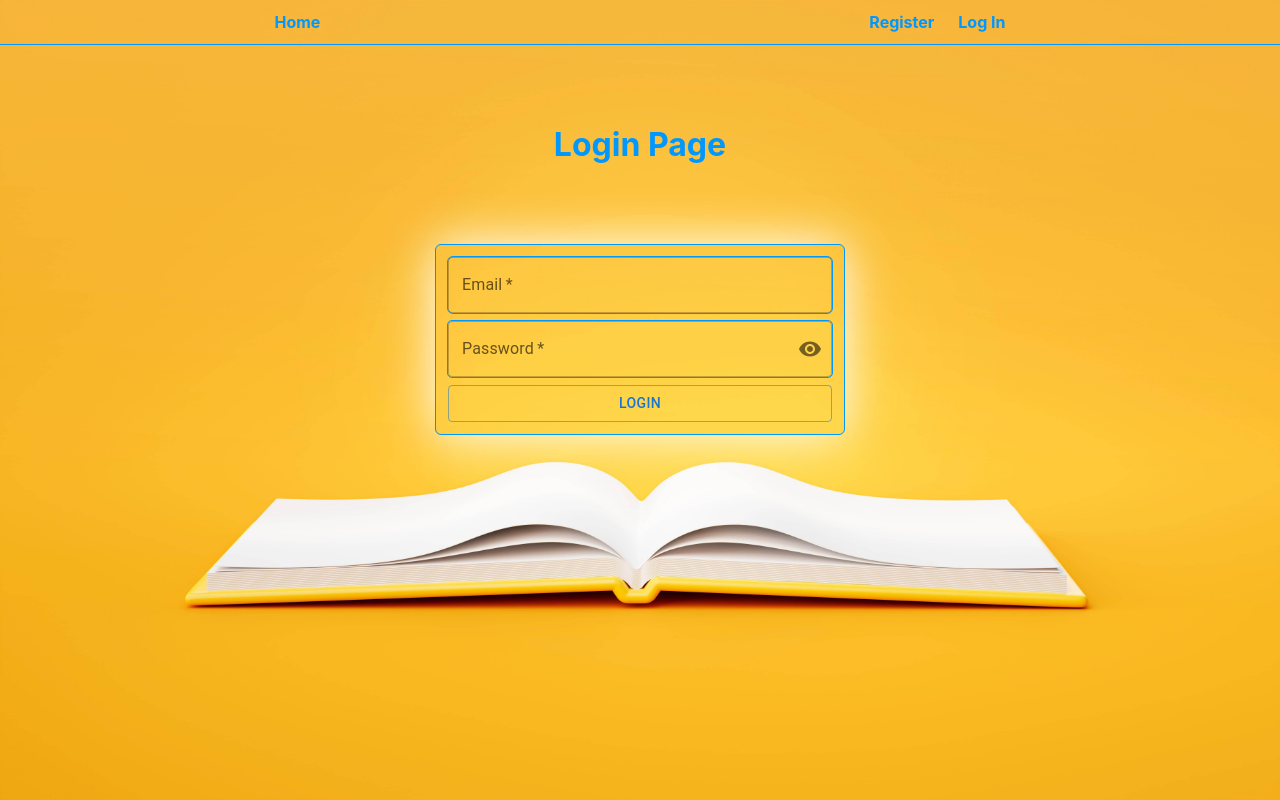
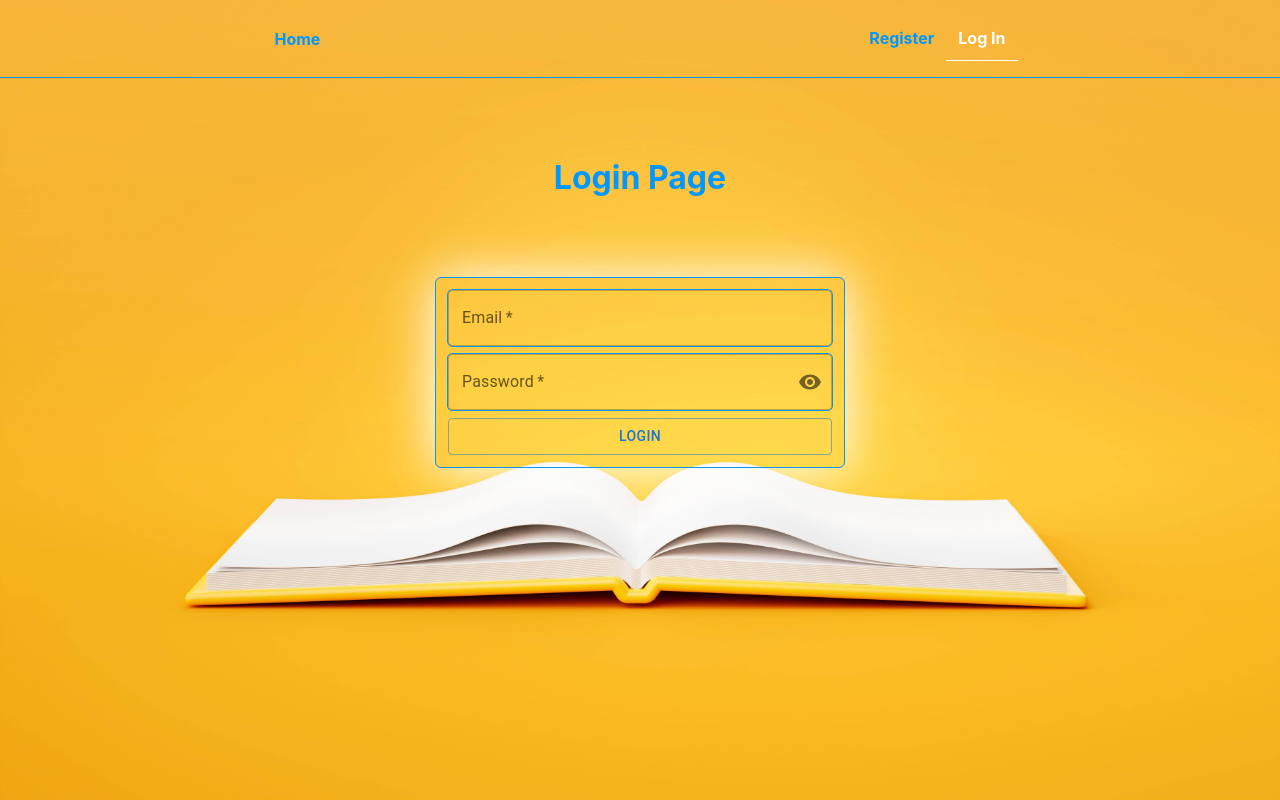
Before and after one commit to Volodymyr-Benkovskyy/goit-react-hw-08-phonebook-swagger, a React (Create React App) app: page /login in a window 1280 px wide. Built offline with nearby package versions, Linux system fonts and the light colour scheme.

Commit message:
adding a class of isActive

```diff
--- a/src/components/App/App.jsx
+++ b/src/components/App/App.jsx
@@ -44,3 +44,7 @@ const App = () => {
 };
 
 export default App;
+
+
+
+// adding a class of isActive
--- a/src/components/AuthNavList/AuthNavList.jsx
+++ b/src/components/AuthNavList/AuthNavList.jsx
@@ -1,18 +1,18 @@
 import { NavLink } from 'react-router-dom';
 import css from './AuthNavList.module.css';
+import clsx from "clsx";
 
-
-
+ const getActiveStyle = ({ isActive }) => clsx(css.link, isActive && css.active);
 const AuthNavList = () => {
 
   return (
     <nav>
 
-      <NavLink className={css.link} to="/register">
+      <NavLink className={getActiveStyle} to="/register">
         Register
       </NavLink>
 
-      <NavLink className={css.link} to="/login">
+      <NavLink className={getActiveStyle} to="/login">
         Log In
       </NavLink>
 
--- a/src/components/AuthNavList/AuthNavList.module.css
+++ b/src/components/AuthNavList/AuthNavList.module.css
@@ -11,5 +11,6 @@
 }
 
 .link.active {
-  color: #e84a5f;
+  color: white;
+  border-bottom: 1px solid white;
 }
--- a/src/components/Header/header.module.css
+++ b/src/components/Header/header.module.css
@@ -2,6 +2,6 @@
   display: flex;
   justify-content: space-around;
   align-items: center;
-  margin-bottom: 16px;
   border-bottom: 1px solid #0097ff;
+  padding: 16px 0;
 }
--- a/src/components/Navigation/Navigation.jsx
+++ b/src/components/Navigation/Navigation.jsx
@@ -2,18 +2,20 @@ import { NavLink } from 'react-router-dom';
 import css from './Navigation.module.css';
 import { selectisIsAuth } from 'components/redux/auth/authselector';
 import { useSelector } from 'react-redux';
+import clsx from "clsx";
 
+const getActiveStyle = ({ isActive }) => clsx(css.link, isActive && css.active);
 
 export const Navigation = () => {
 const isAuth = useSelector(selectisIsAuth);
   return (
     <nav>
 
-       <NavLink className={css.link} to="/">
+       <NavLink className={getActiveStyle} to="/">
         Home
       </NavLink>
 
-        {isAuth && <NavLink className={css.link} to="/contacts">
+        {isAuth && <NavLink className={getActiveStyle} to="/contacts">
           Contacts Book
         </NavLink>
      }
--- a/src/components/Navigation/Navigation.module.css
+++ b/src/components/Navigation/Navigation.module.css
@@ -9,3 +9,7 @@
 .link:hover {
   color: white;
 }
+.active {
+  color: white;
+  border-bottom: 1px solid white;
+}
--- a/src/components/UserMenu/UserMenu.jsx
+++ b/src/components/UserMenu/UserMenu.jsx
@@ -1,13 +1,15 @@
 import { useDispatch, useSelector } from 'react-redux';
 import css from './UserMenu.module.css';
-import { selectName } from 'components/redux/auth/authselector';
+import { selectName, } from 'components/redux/auth/authselector';
 import { logOut } from 'components/redux/auth/authOperation';
 import { NavLink } from 'react-router-dom';
+
 //import { useEffect } from 'react';
 
-const UserMenu = ({name}) => {
+const UserMenu = () => {
   const dispatch = useDispatch();
  const userName = useSelector(selectName)
+
 
 
 
--- a/src/components/UserMenu/UserMenu.module.css
+++ b/src/components/UserMenu/UserMenu.module.css
@@ -5,6 +5,7 @@
 }
 
 .username {
+  margin: 0;
   font-weight: 700;
   display: inline-block;
   text-decoration: none;
@@ -18,6 +19,7 @@
 }
 
 .user {
+  margin: 0;
   font-weight: 700;
   display: inline-block;
   text-decoration: none;
@@ -25,3 +27,8 @@
   font-weight: 700;
   color: #0097ff;
 }
+
+.active {
+  color: white;
+  border-bottom: 1px solid white;
+}
--- a/src/components/pages/HomePage.jsx
+++ b/src/components/pages/HomePage.jsx
@@ -1,5 +1,5 @@
 const HomePage = () => {
-  return <h1  style={{ textAlign: 'center' }}>Welcome to our amazing site!!!</h1>;
+  return <h1  style={{ textAlign: 'center', margintop: '10%'}}>Welcome to our amazing site!!!</h1>;
 };
 
 export default HomePage;
```
